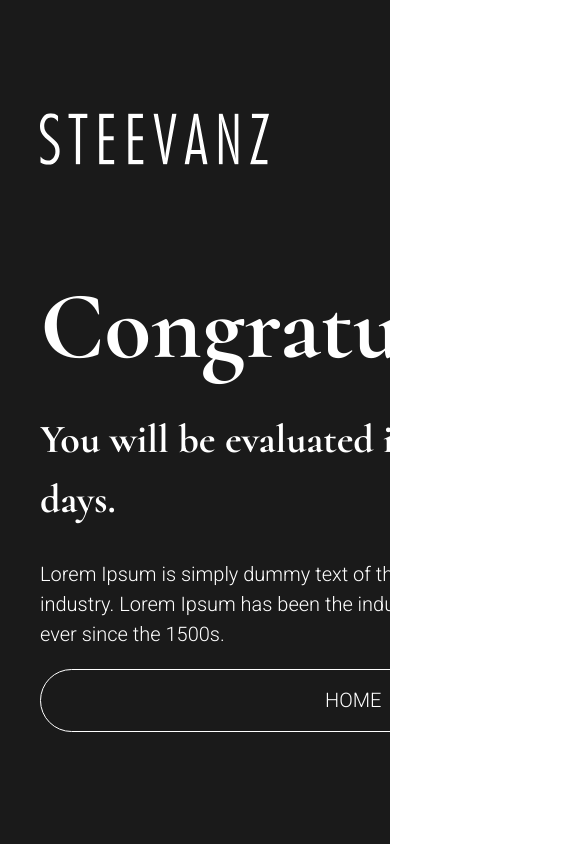
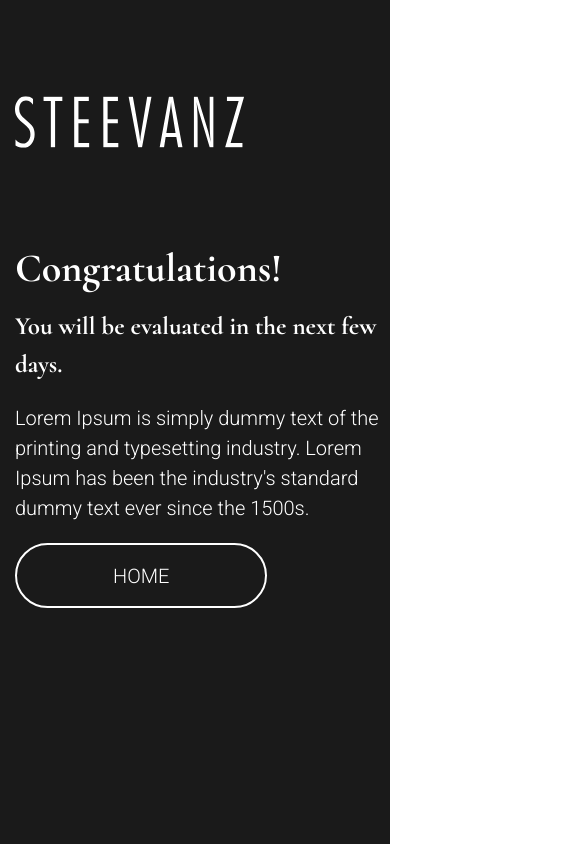
Before and after one commit to cstrecht/steevanz-store-checkout, a React (Create React App) app: page /checkout in a window 390 px wide. Shown: the top 844 px of the page, 585 px wide, since content can reach past the window. Built offline with nearby package versions, Linux system fonts and the light colour scheme.

Commit message:
Responsive Checkout page

```diff
--- a/src/index.css
+++ b/src/index.css
@@ -47,7 +47,7 @@
     @apply font-light text-steevanz-gray text-[12px] md:text-[16px] pl-[20px];
   }
 
-  /* Data Form styles:  */
+  /* Data Form page styles:  */
   .data-form-page {
     @apply flex flex-col lg:flex-row md:justify-between;
   }
@@ -58,12 +58,35 @@
     @apply border-b-[1px] border-b-steevanz-black w-[325px];
   }
 
-  /* Card details Form styles */
+  /* Card details Form page styles */
   .card-details-page {
     @apply grid grid-cols-1 w-[400px] md:w-[555px]  md:gap-x-24 gap-y-10 pt-[55px];
   }
   .card-details-input {
     @apply border-b-[1px] border-b-steevanz-black w-full;
+  }
+
+  /* Checkout page styles */
+  .checkout-page {
+    @apply flex flex-col md:flex-row justify-between bg-steevanz-black h-screen text-white items-center align-middle;
+  }
+  .go-home-btn {
+    @apply border-2 border-white rounded-full px-24 md:px-[284px] py-[15.5px] text-[20px] uppercase mt-[20px] mb-6 hover:outline;
+  }
+  .checkout-img {
+    @apply mt-24 md:mt-0 h-[52px] w-[229px];
+  }
+  .checkout-greeting-title {
+    @apply font-cormorant text-[40px] md:text-[50px] mt-[90px];
+  }
+  .checkout-greeting-desc {
+    @apply font-cormorant text-[25px] mt-[10px];
+  }
+  .checkout-text {
+    @apply text-[20px] pt-[20px] w-[400px] md:w-[624px] font-light;
+  }
+  .checkout-image {
+    @apply hidden md:flex pr-[50px];
   }
 
   /* Footer styles: */
--- a/src/pages/Checkout.jsx
+++ b/src/pages/Checkout.jsx
@@ -1,35 +1,29 @@
 import React from "react";
 import { useNavigate } from "react-router-dom";
-
 import logo from "../assets/logo.svg";
 import order_confirmed from "../assets/order_confirmed.svg";
 
 const Checkout = () => {
   const navigate = useNavigate();
   return (
-    <div className="flex justify-between bg-steevanz-black h-screen text-white items-center align-middle">
+    <div className="checkout-page">
       <div className="pl-[40px]">
-        <img className="h-[52px] w-[229px]" src={logo} alt="" />
-        <h1 className="font-cormorant text-[96px] mt-[90px]">
-          Congratulations!
-        </h1>
-        <h2 className="font-cormorant text-[40px] mt-[10px]">
+        <img className="checkout-img" src={logo} alt="Steevans logo" />
+        <h1 className="checkout-greeting-title">Congratulations!</h1>
+        <h2 className="checkout-greeting-desc">
           You will be evaluated in the next few days.
         </h2>
-        <p className="text-[20px] pt-[30px] w-[624px] font-light">
+        <p className="checkout-text">
           Lorem Ipsum is simply dummy text of the printing and typesetting
           industry. Lorem Ipsum has been the industry's standard dummy text ever
           since the 1500s.
         </p>
-        <button
-          onClick={() => navigate("/")}
-          className="border border-2-white rounded-full px-[284px] py-[15.5px] text-[20px] uppercase mt-[20px] hover:outline"
-        >
+        <button onClick={() => navigate("/")} className="go-home-btn">
           home
         </button>
       </div>
-      <div className="pr-[50px]">
-        <img src={order_confirmed} alt="" />
+      <div className="checkout-image">
+        <img src={order_confirmed} alt="Order confirmed icon" />
       </div>
     </div>
   );
```
